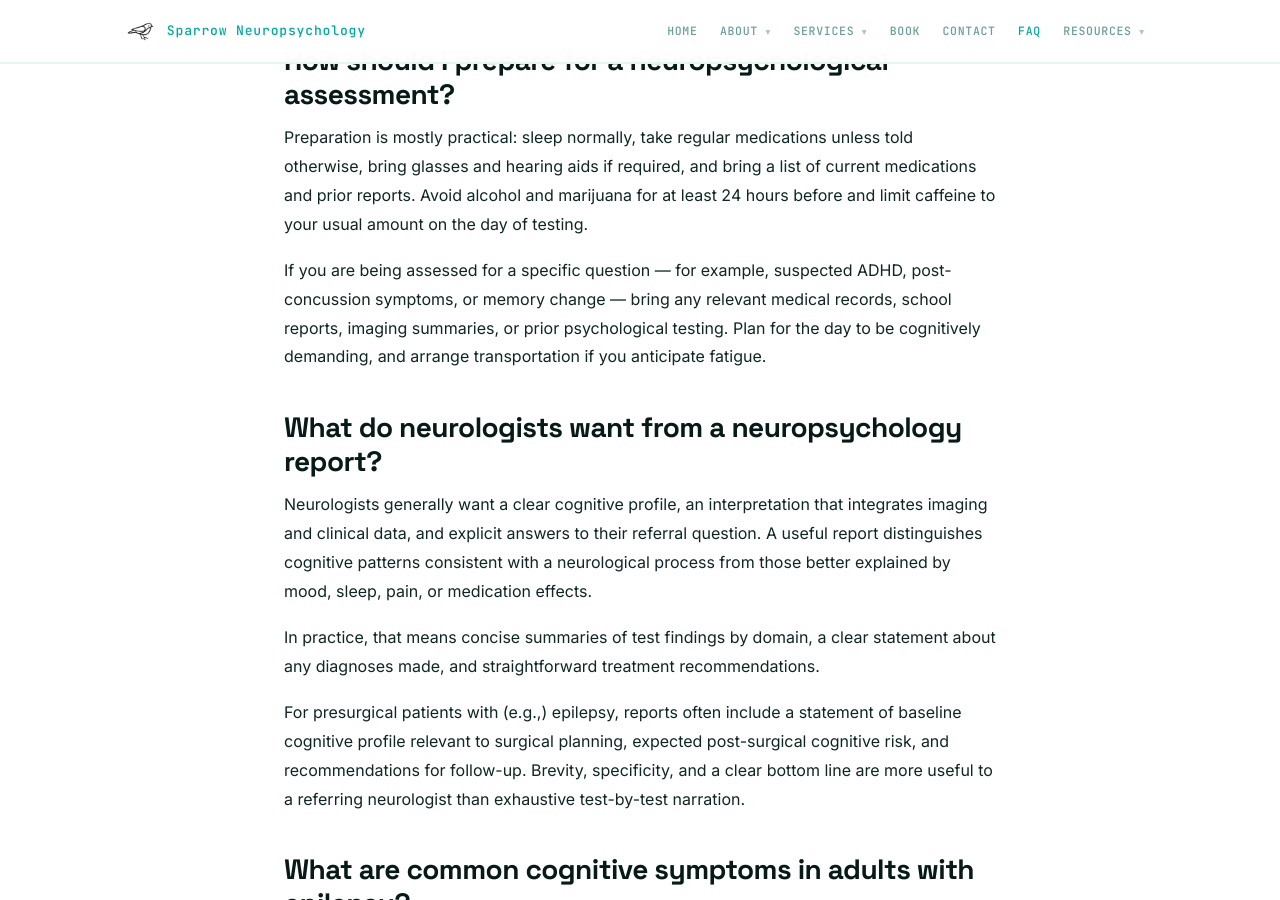
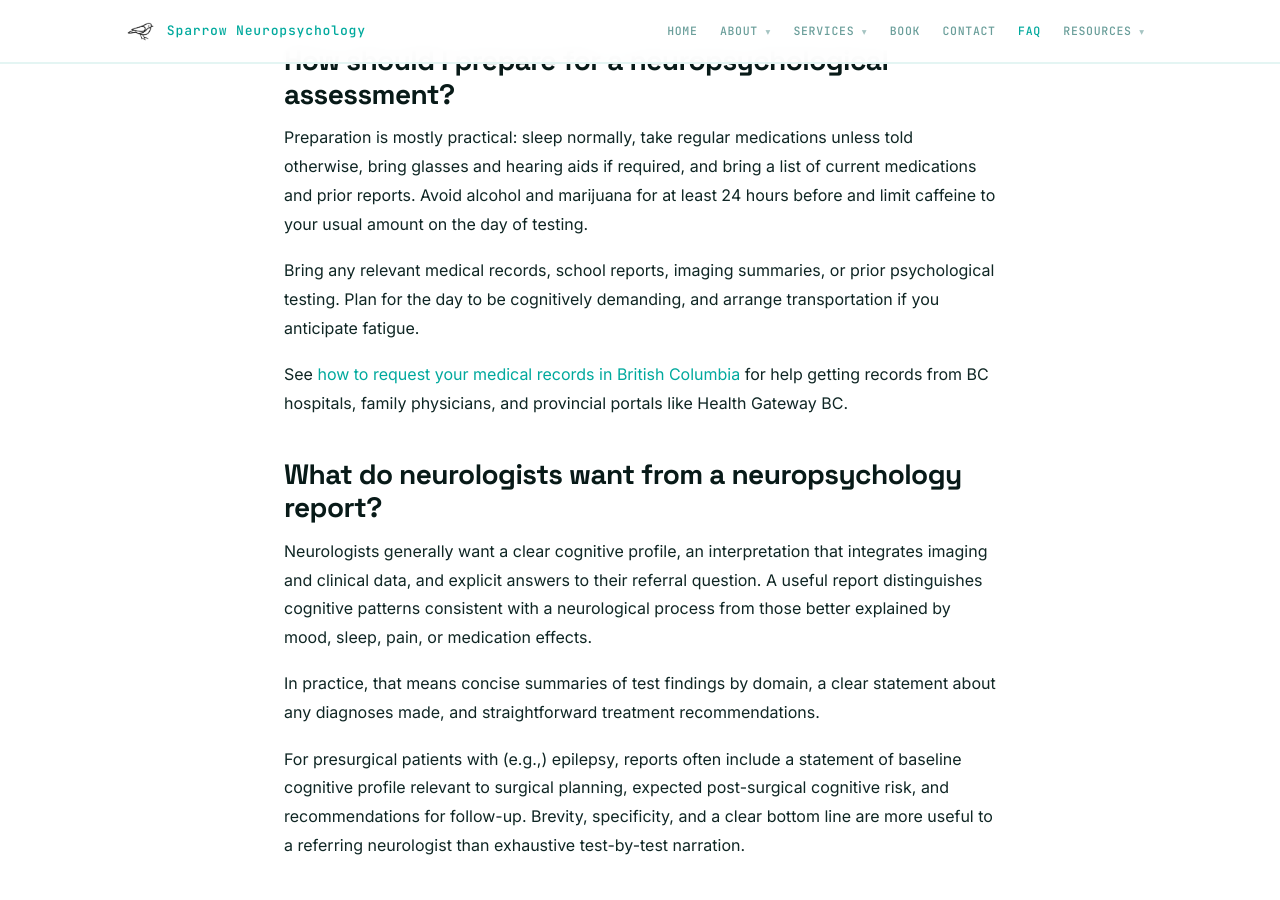
Before and after one commit to cfxb/sparrow-clinic, a Jekyll site: the page built from faq.md, in a window 1280 px wide and 900 px high, scrolled down 1505 px. Built offline with Jekyll 4.4.1, drawn with Linux system fonts in a browser that asks for light colours.

Commit message:
FAQ: 'How should I prepare' now points to medical records page
Two coordinated changes to the 'How should I prepare for a
neuropsychological assessment?' entry:

1) Drop the conditional preamble 'If you are being assessed for a
   specific question — for example, suspected ADHD, post-concussion
   symptoms, or memory change —'. Per user direction, the records
   guidance applies universally — everyone preparing for an
   assessment should bring records, not just those with a specific
   referral question.

2) Add a 'see also' pointer to the new /services/medical-records/
   page at the end of the entry, linking from the moment the user
   is thinking about records preparation.

Body change in faq.md mirrored in _includes/faq-schema.html per
the project's FAQ-schema-sync invariant: schema acceptedAnswer.text
now carries the prep paragraph + the records paragraph + a plain-
text absolute URL to /services/medical-records/. This gives FAQPage
crawlers and LLMs the cross-link through the schema graph itself,
not just through the visible body.

Pre-commit hook auto-bumps faq.md's last-updated date.

Co-Authored-By: Claude Opus 4.7 (1M context) <noreply@anthropic.com>

```diff
--- a/_includes/faq-schema.html
+++ b/_includes/faq-schema.html
@@ -16,7 +16,7 @@
       "name": "How should I prepare for a neuropsychological assessment?",
       "acceptedAnswer": {
         "@type": "Answer",
-        "text": "Preparation is mostly practical: sleep normally, take regular medications unless told otherwise, bring glasses and hearing aids if required, and bring a list of current medications and prior reports. Avoid alcohol and marijuana for at least 24 hours before and limit caffeine to your usual amount on the day of testing."
+        "text": "Preparation is mostly practical: sleep normally, take regular medications unless told otherwise, bring glasses and hearing aids if required, and bring a list of current medications and prior reports. Avoid alcohol and marijuana for at least 24 hours before and limit caffeine to your usual amount on the day of testing. Bring any relevant medical records, school reports, imaging summaries, or prior psychological testing. For step-by-step guidance on requesting records from BC hospitals, family physicians, and provincial portals like Health Gateway BC, see https://www.sparrow.clinic/services/medical-records/."
       }
     },
     {
--- a/faq.md
+++ b/faq.md
@@ -33,7 +33,9 @@ The second appointment is in person and involves the formal testing. Testing sam
 
 Preparation is mostly practical: sleep normally, take regular medications unless told otherwise, bring glasses and hearing aids if required, and bring a list of current medications and prior reports. Avoid alcohol and marijuana for at least 24 hours before and limit caffeine to your usual amount on the day of testing.
 
-If you are being assessed for a specific question — for example, suspected ADHD, post-concussion symptoms, or memory change — bring any relevant medical records, school reports, imaging summaries, or prior psychological testing. Plan for the day to be cognitively demanding, and arrange transportation if you anticipate fatigue.
+Bring any relevant medical records, school reports, imaging summaries, or prior psychological testing. Plan for the day to be cognitively demanding, and arrange transportation if you anticipate fatigue.
+
+See [how to request your medical records in British Columbia](/services/medical-records/) for help getting records from BC hospitals, family physicians, and provincial portals like Health Gateway BC.
 
 ## What do neurologists want from a neuropsychology report?
 
```
